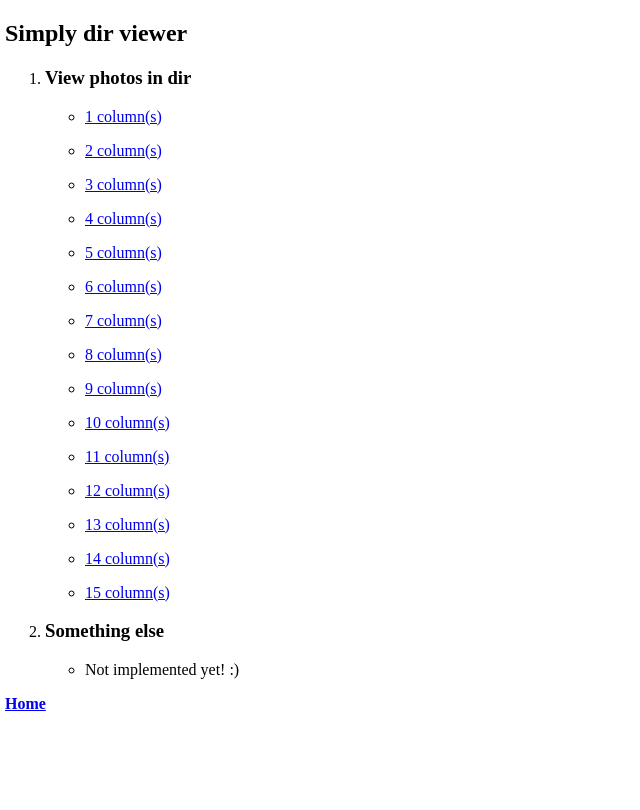
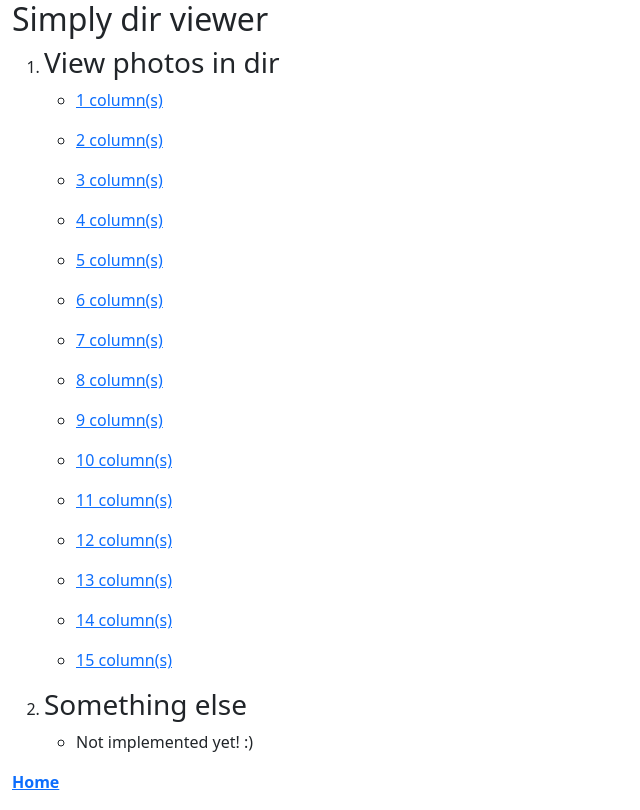
Before and after one commit to tol2000/simply_dir_viewer, a Flask app: page / in a window 1280 px wide. Shown: the whole page, without its empty margins (0-640 px from the left). Before the commit the page ends 711 px from the top, so only its background shows below. Run offline with Flask 2, Linux system fonts and the light colour scheme; some libraries are stand-ins or nearby versions.

Commit message:
release 3.14: switch to bootstrap and container-fluid

```diff
--- a/static/css/base.css
+++ b/static/css/base.css
@@ -1,6 +1,3 @@
-body {
-    margin: 5px;
-}
 .dir_table {
     max-width: 100%;
 }
--- a/templates/base.html
+++ b/templates/base.html
@@ -3,7 +3,7 @@
 <head>
     <meta charset="UTF-8">
     <meta name="viewport" content="width=device-width, initial-scale=1.0">
-    {# <link rel="stylesheet" href="{{ url_for('static', filename='css/bootstrap.min.css') }}"> #}
+    <link rel="stylesheet" href="{{ url_for('static', filename='css/bootstrap.min.css') }}">
     <link rel="stylesheet" href="{{ url_for('static', filename='css/base.css') }}">
     <style>
         {% block add_style %}
@@ -17,10 +17,12 @@
     </title>
 </head>
 <body>
-    {% block body %}
-    Base body
-    {% endblock %}
-    {# <script src="{{ url_for('static', filename='js/bootstrap.bundle.min.js') }}"></script> #}
-    <p><a class="home_link" href="{{ url_for('index') }}">Home</a></p>
+    <div class="container-fluid">
+        {% block body %}
+        Base body
+        {% endblock %}
+        <script src="{{ url_for('static', filename='js/bootstrap.bundle.min.js') }}"></script>
+        <p><a class="home_link" href="{{ url_for('index') }}">Home</a></p>
+    </div>
 </body>
 </html>
--- a/templates/dirpic/dir.html
+++ b/templates/dirpic/dir.html
@@ -8,7 +8,7 @@ Directory: {{ dir_path }}
 {% endblock %}
 
 {% block body %}
-    <h3>Directory: {{ dir_path }}</h3>
+    <h4>Directory: {{ dir_path }}</h4>
     <div class="root_item"><a href="{{ root_dir_link }}">Root directory</a></div>
     <div class="up_item"><a href="{{ up_dir_link }}">.. Up</a></div>
 
```
